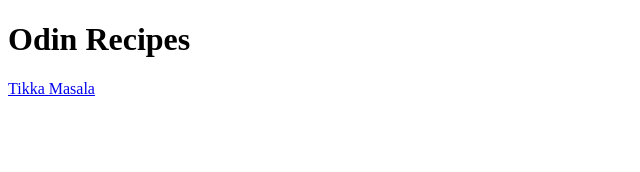
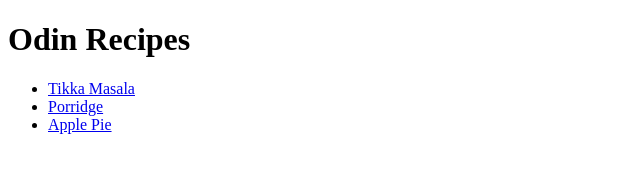
Before and after one commit to dscanlen/odin-recipes, a plain HTML site: page index.html in a window 1280 px wide. Shown: the whole page, without its empty margins (0-640 px from the left). Drawn offline with Linux system fonts and the light colour scheme.

Commit message:
feat: add recipes as unordered list

```diff
--- a/index.html
+++ b/index.html
@@ -8,6 +8,10 @@
 </head>
 <body>
   <h1>Odin Recipes</h1>
-  <a href="./recipes/tikkamasala.html">Tikka Masala</a>
+  <ul>
+    <li><a href="./recipes/tikkamasala.html">Tikka Masala</a></li>
+    <li><a href="./recipes/porridge.html">Porridge</a></li>
+    <li><a href="./recipes/applepie.html">Apple Pie</a></li>
+  </ul>
 </body>
 </html>
```
